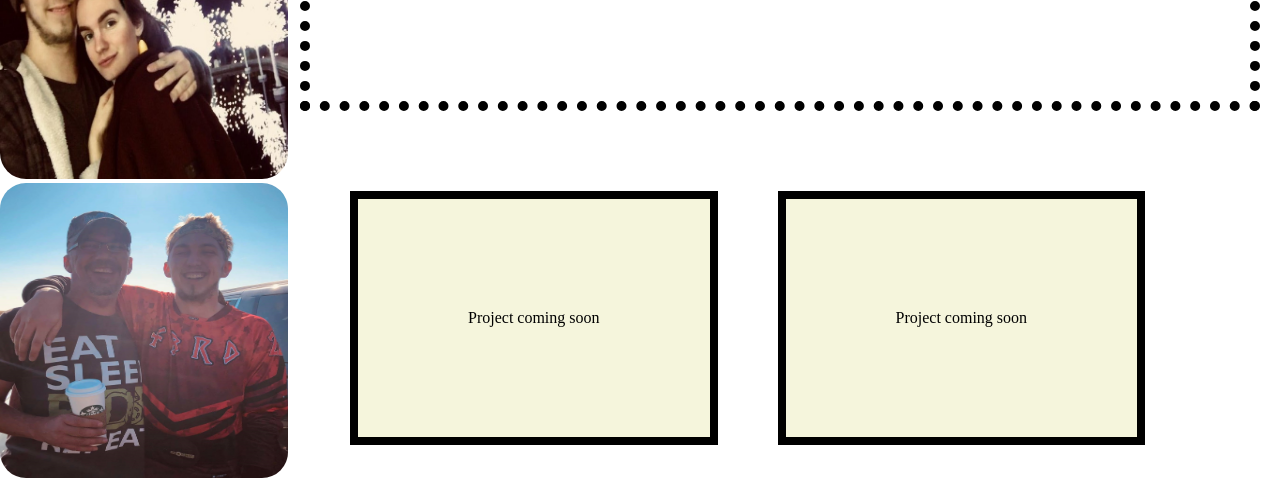
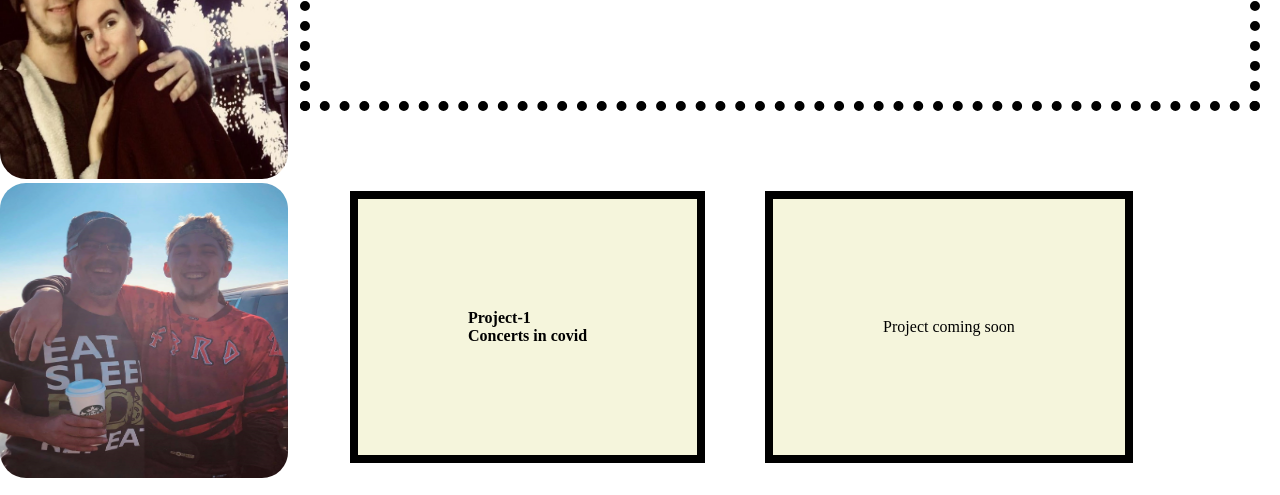
Before and after one commit to baystaub/02-Advanced-CSS-Portfolio, a plain HTML site: page index.html in a window 1280 px wide. Shown: the part 305-800 px from the top of the page. Drawn offline with Linux system fonts and the light colour scheme.

Commit message:
updating project 1 portfolio start

```diff
--- a/index.html
+++ b/index.html
@@ -19,7 +19,8 @@
                 <li>
                     <a target='blank' href="https://www.linkedin.com/in/bailey-staub-9a169b205/">Linkedin</a>
                     <a target='blank' href="https://github.com/baystaub">Github</a>
-                    <a target='blank' href="file:///C:/Users/Baystaub/Desktop/School%20and%20loan%20payments/School%20code%20and%20HW/02-Advanced-CSS-Portfolio/contact%20me/contact-me.html">Contact Me</a>
+                    <a target='blank' href="file:///C:/Users/Baystaub/Desktop/School%20and%20loan%20payments/School%20code%20and%20HW/02-Advanced-CSS-Portfolio/contact%20me/contact-me.html">Contact
+                        Me</a>
                 </li>
             </ul>
     </div>
@@ -27,7 +28,8 @@
     <div class='flexc'>
         <main class='Images'>
             <h3>Photos of me:</h3>
-            <div class='image1'><img src="img\24294081_10214872095706041_5089845292534275818_n.jpg"> </div>
+            <div class='image1'><img src="img\24294081_10214872095706041_5089845292534275818_n.jpg">
+            </div>
             <div class='image1'><img src="img\paintball.jpg"></div>
         </main>
         <main class='aboutme'>
@@ -42,7 +44,11 @@
     <div>
         <main class='projects'>
             <section class='card'>
-                <p>Project coming soon</p>
+                <a class='project-1' target='blank' href='https://github.com/baystaub/concerts-in-covid'>
+                    Project-1
+                </a>
+                <a class='project1Site' target='blank' href='https://baystaub.github.io/concerts-in-covid/'>
+                    Concerts in covid</a>
             </section>
             <section class='card'>
                 <p>Project coming soon</p>
--- a/style.css
+++ b/style.css
@@ -102,7 +102,24 @@ h2 {
 }
 
 .card:hover {
-    background-color: black;
+    background-color: teal;
     color: beige;
-    border: 8px solid beige;
+    border: 8px solid black;
 }
+
+.project-1 {
+    font-weight: bold;
+    text-decoration: none;
+    color: black;
+}
+
+.project1Site {
+    font-weight: bold;
+    text-decoration: none;
+    color: black;
+}
+
+.image2 {
+    width: 10%;
+    height: 10%;
+}
```
Also changed, not shown: img/329016-code-black_background-typography-748x561.jpg (added), img/project1 jpg.JPG (added).
